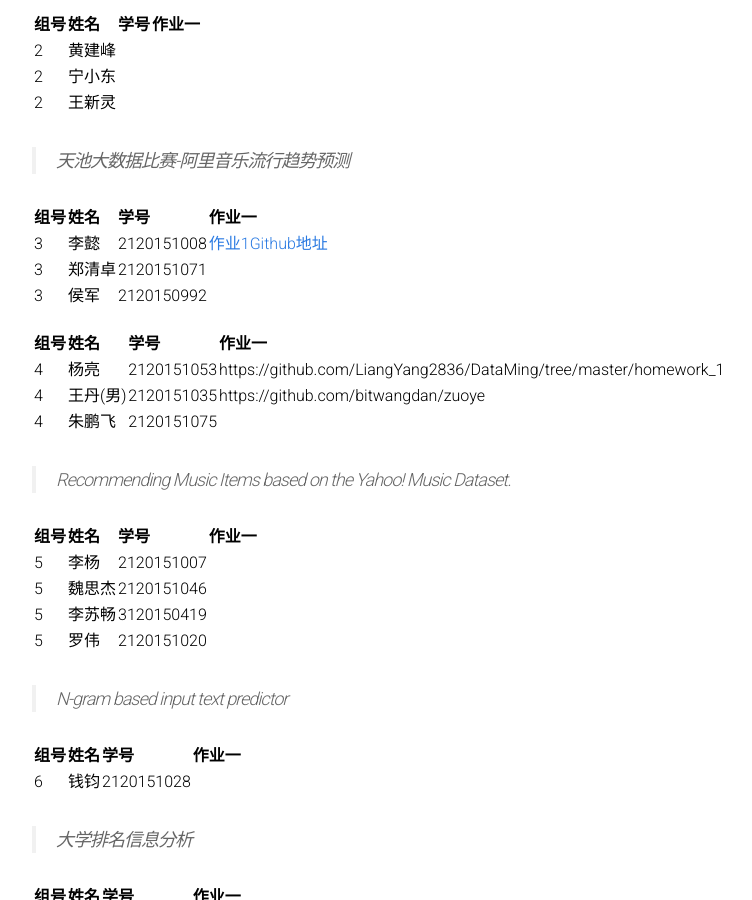
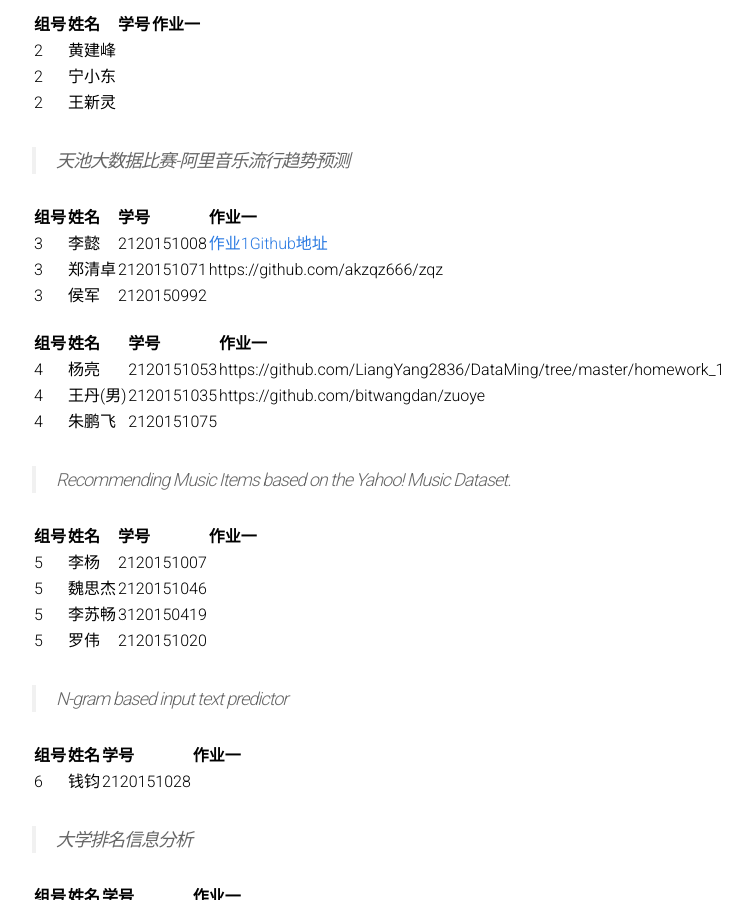
Before and after one commit to BITDM/bitdm.github.io, a Jekyll site: the page built from 2016/groups.md, in a window 1280 px wide and 900 px high, scrolled down 417 px. Shown: the whole window, without its empty margins (208-960 px from the left). Built offline with Jekyll 4.4.1, drawn with Linux system fonts in a browser that asks for light colours; some of the changed lines change nothing that is shown.

Commit message:
Update groups.md

```diff
--- a/2016/groups.md
+++ b/2016/groups.md
@@ -26,7 +26,7 @@ permalink: /2016/groups/
 |组号|姓名|学号|作业一|
 |:-------------|:-------------|:-----|:-----|
 |3|李懿|2120151008|[作业1Github地址](https://github.com/amazingcosmos/DM-course-SeaweedAnalysis)
-|3|郑清卓|2120151071|
+|3|郑清卓|2120151071|https://github.com/akzqz666/zqz
 |3|侯军|2120150992|
 
 |组号|姓名|学号|作业一|
```
